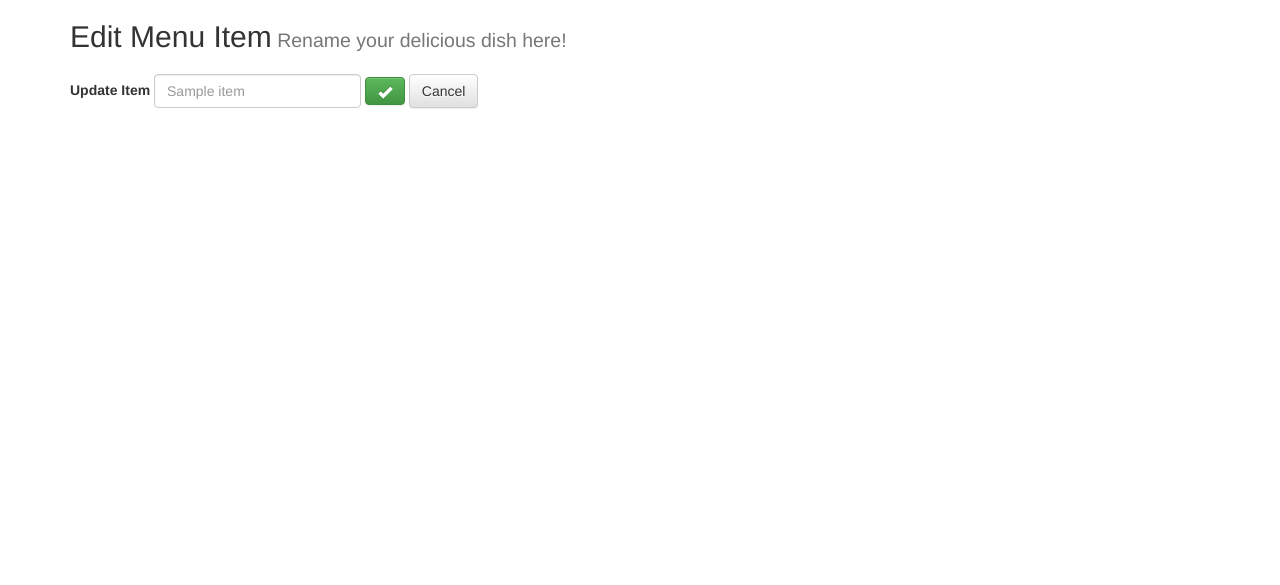
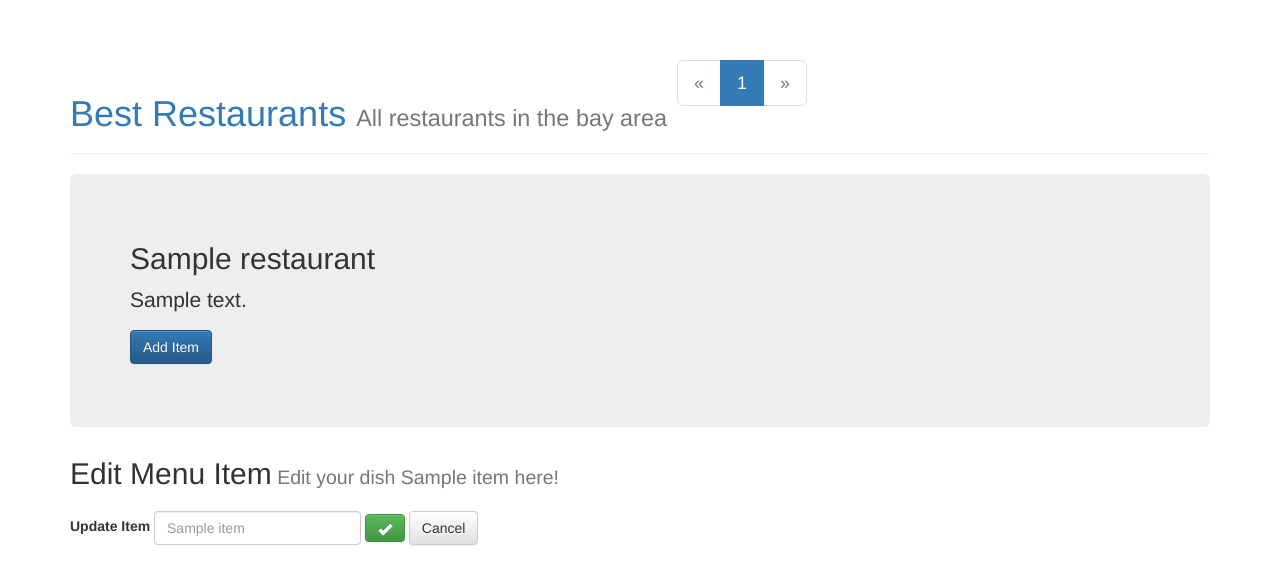
Before and after one commit to alayek/fullstack-intro, a Flask app: page /restaurants/1/1/edit/ in a window 1280 px wide. Shown: the top 585 px of the page. Run offline with Flask 2, Linux system fonts and the light colour scheme; tables that the repository leaves empty hold one stand-in row (values such as "Sample post"); some libraries are stand-ins or nearby versions.

Commit message:
Modify the edit menu page

```diff
--- a/database_setup.py
+++ b/database_setup.py
@@ -12,6 +12,7 @@ class Restaurant(Base):
 
     id = Column(Integer, primary_key=True)
     name = Column(String(250), nullable=False)
+    description = Column(String(1000),nullable=False)
 
 class MenuItem(Base):
     __tablename__ = 'menu_item'
--- a/server.py
+++ b/server.py
@@ -11,7 +11,15 @@ Base.metadata.bind = engine
 DBSession = sessionmaker(bind=engine)
 session = DBSession()
 
-# @app.route('/')
+@app.route('/')
+@app.route('/restaurants/')
+def show_restaurants():
+  menus = [];
+  restaurants = session.query(Restaurant).all()
+  for restaurant in restaurants:
+    menus.append(session.query(MenuItem).filter_by(restaurant_id=restaurant.id).count())
+  return render_template('restaurants.html', restaurants=restaurants, menus=menus)
+
 @app.route('/restaurants/<int:restaurant_id>/')
 def restaurant_menu(restaurant_id):
   restaurant = session.query(Restaurant).filter_by(id = restaurant_id).one()
@@ -35,6 +43,8 @@ def new_menu_item(restaurant_id):
 @app.route('/restaurants/<int:restaurant_id>/<int:menu_id>/edit/', methods=['GET', 'POST'])
 def edit_menu_item(restaurant_id, menu_id):
   edit_item = session.query(MenuItem).filter_by(id=menu_id).one()
+  restaurant = session.query(Restaurant).filter_by(id=restaurant_id).one()
+  count = session.query(Restaurant).count() # get no. of restaurants, for pagination
   if request.method == 'POST':
     if request.form['name']:
       edit_item.name = request.form['name']
@@ -43,7 +53,7 @@ def edit_menu_item(restaurant_id, menu_id):
       flash("Item %s edited" % edit_item.name)
     return redirect(url_for('restaurant_menu', restaurant_id=restaurant_id))
   else:
-    return render_template('edit_menu.html', restaurant_id=restaurant_id, menu_id=menu_id, item=edit_item)
+    return render_template('edit_menu.html', restaurant=restaurant, menu_id=menu_id, item=edit_item, count=count)
 
 #Task 3: Create a route for delete_menu_item function here
 @app.route('/restaurants/<int:restaurant_id>/<int:menu_id>/delete/', methods=['GET', 'POST'])
--- a/templates/edit_menu.html
+++ b/templates/edit_menu.html
@@ -5,18 +5,68 @@
 	<link rel="stylesheet" href="https://maxcdn.bootstrapcdn.com/bootstrap/3.3.4/css/bootstrap-theme.min.css">
 </head>
 <body>
+
 	<div class="container">
-		<h2>Edit Menu Item<small>&nbsp;Rename your delicious dish here!</small></h2>
+		<div class="page-header">
+			<h1>
+				<a href="{{url_for('show_restaurants')}}">Best Restaurants</a>
+				<small>All restaurants in the bay area</small>
+				<ul class="pagination pagination-lg">
+				  	{% if restaurant.id > 1 %}
+				  		<li>
+					      <a href="{{url_for('restaurant_menu', restaurant_id=restaurant.id-1)}}" aria-label="Previous">
+					        <span aria-hidden="true">&laquo;</span>
+					      </a>
+					    </li>
+					 {% else %}
+					 	<li class="disabled">
+					 		<a href="#">
+					 			<span aria-hidden="true">&laquo;</span>
+					 		</a>
+					 	</li>
+				  	{% endif %}
+
+				    {% for i in range(1, count+1) %}
+						{% if i == restaurant.id%}
+							<li class="active"><a href="{{url_for('restaurant_menu', restaurant_id=i)}}">{{i}}</a></li>
+						{% else %}
+							<li><a href="{{url_for('restaurant_menu', restaurant_id=i)}}">{{i}}</a></li>
+						{% endif%}
+				    {% endfor %}
+
+				    {% if restaurant.id < count %}
+				  		<li>
+					      <a href="{{url_for('restaurant_menu', restaurant_id=restaurant.id+1)}}" aria-label="Previous">
+					        <span aria-hidden="true">&raquo;</span>
+					      </a>
+					    </li>
+					 {% else %}
+					 	<li class="disabled">
+					 		<a href="#">
+					 			<span aria-hidden="true">&raquo;</span>
+					 		</a>
+					 	</li>
+				  	{% endif %}
+
+				  </ul>
+			</h1>
+		</div>
+		<div class="jumbotron">
+			<h2>{{restaurant.name}}</h2>
+			<p>{{restaurant.description}}</p>
+			<p><a href="{{url_for('new_menu_item', restaurant_id=restaurant.id)}}" class="btn btn-primary">Add Item</a></p>
+		</div>
+		<h2>Edit Menu Item<small>&nbsp;Edit your dish {{item.name}} here!</small></h2>
 
 		<p class="col-md-8 col-md-offset-2 col-sm-10 col-sm-offset-1 col-xs-12">
-			<form action="{{url_for('edit_menu_item', restaurant_id=restaurant_id, menu_id=menu_id)}}" method="POST" class="form-inline">
+			<form action="{{url_for('edit_menu_item', restaurant_id=restaurant.id, menu_id=menu_id)}}" method="POST" class="form-inline">
 				<div class="form-group">
 					<label for="edit_menu_item">
 						Update Item
 					</label>
 					<input type="text" id="edit_menu_item" name="name" class="form-control" placeholder="{{item.name}}">
 					<button type="submit" class="btn btn-success"><span class="glyphicon glyphicon-ok"></span></button>
-					<a href="{{url_for('restaurant_menu', restaurant_id=restaurant_id)}}" class="btn btn-default">Cancel</a>
+					<a href="{{url_for('restaurant_menu', restaurant_id=restaurant.id)}}" class="btn btn-default">Cancel</a>
 				</div>
 			</form>
 		</p>
--- a/templates/new_menu.html
+++ b/templates/new_menu.html
@@ -17,6 +17,7 @@
 				</label>
 				<input type="text" id="new_menu_item" name="name" placeholder="New menu item" class="form-control">
 				<button type="submit" class="btn btn-success"><span class="glyphicon glyphicon-plus"></span></button>
+				<a href="{{url_for('restaurant_menu', restaurant_id=restaurant_id)}}" class="btn btn-default">Cancel</a>
 			</div>
 		</form>
 	</p>
```
Also changed, not shown: menus.py (+15 -13 lines), templates/menu.html (+14 -9 lines), templates/restaurants.html (added, +37 -0 lines).
